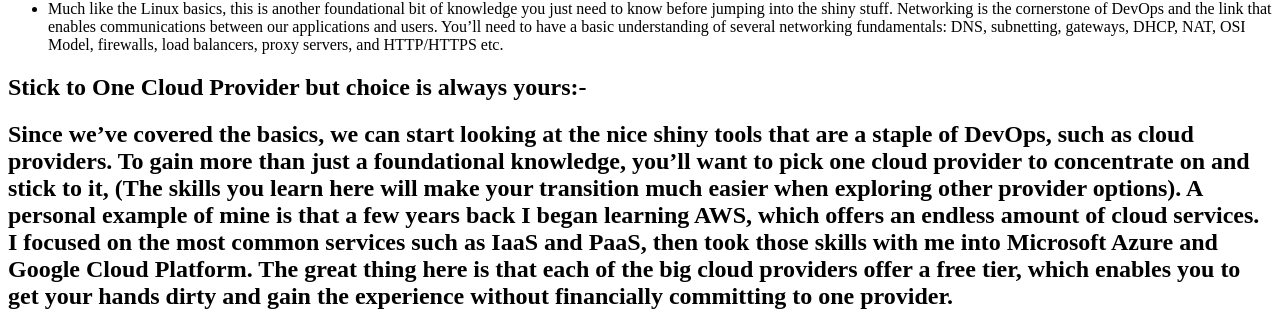
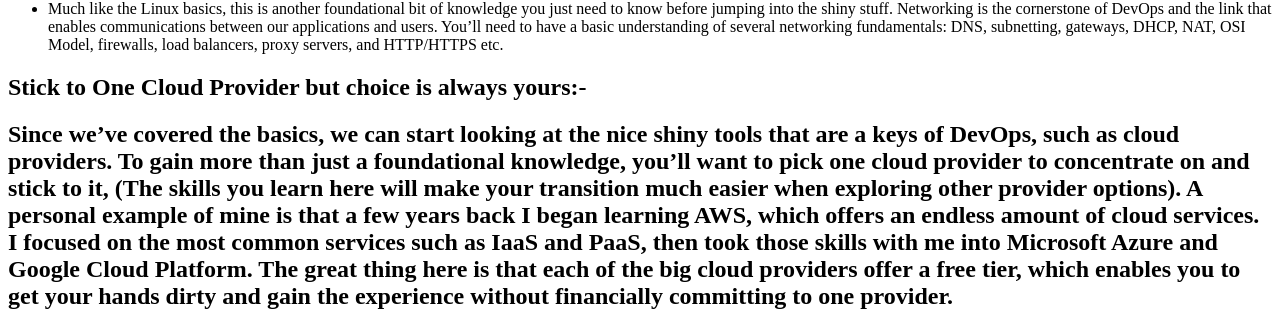
Before and after one commit to AshTechieDevOps/blogs, a Jekyll site: the page built from _posts/2022-10-18-Learning-Path-Towards-DevOps.md, in a window 1280 px wide and 900 px high, scrolled down 886 px. Shown: the part 139-455 px from the top of the window. Built offline with Jekyll 4.4.1, drawn with Linux system fonts in a browser that asks for light colours; our own code applies the rules of GitHub Pages for plain Markdown files; some of the changed text lies outside the part shown.

Commit message:
Update and rename 2022-10-19-Learning-Path-Towards-DevOps.md to 2022-10-18-Learning-Path-Towards-DevOps.md

```diff
--- a/_posts/2022-10-19-Learning-Path-Towards-DevOps.md
+++ b/_posts/2022-10-18-Learning-Path-Towards-DevOps.md
@@ -27,7 +26,7 @@ Categories: DevOps, DevOps Learning Path.
 
 ## Stick to One Cloud Provider but choice is always yours:-
 
-## Since we’ve covered the basics, we can start looking at the nice shiny tools that are a staple of DevOps, such as cloud providers. To gain more than just a foundational knowledge, you’ll want to pick one cloud provider to concentrate on and stick to it, (The skills you learn here will make your transition much easier when exploring other provider options). A personal example of mine is that a few years back I began learning AWS, which offers an endless amount of cloud services. I focused on the most common services such as IaaS and PaaS, then took those skills with me into Microsoft Azure and Google Cloud Platform. The great thing here is that each of the big cloud providers offer a free tier, which enables you to get your hands dirty and gain the experience without financially committing to one provider.
+## Since we’ve covered the basics, we can start looking at the nice shiny tools that are a keys of DevOps, such as cloud providers. To gain more than just a foundational knowledge, you’ll want to pick one cloud provider to concentrate on and stick to it, (The skills you learn here will make your transition much easier when exploring other provider options). A personal example of mine is that a few years back I began learning AWS, which offers an endless amount of cloud services. I focused on the most common services such as IaaS and PaaS, then took those skills with me into Microsoft Azure and Google Cloud Platform. The great thing here is that each of the big cloud providers offer a free tier, which enables you to get your hands dirty and gain the experience without financially committing to one provider.
 
 ## Use Git Effectively:-
 
```
Also changed, not shown: other parts of _posts/2022-10-18-Learning-Path-Towards-DevOps.md (+1 -2 lines).
